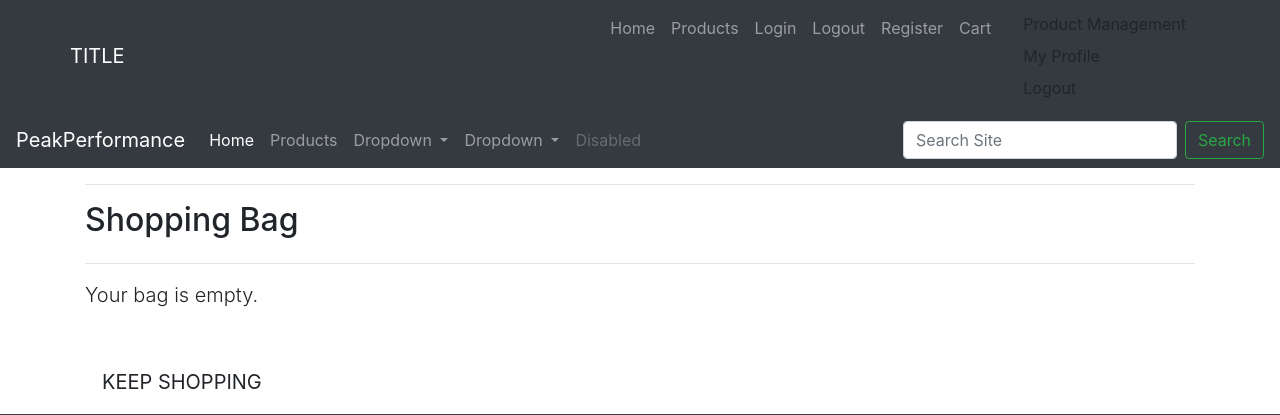
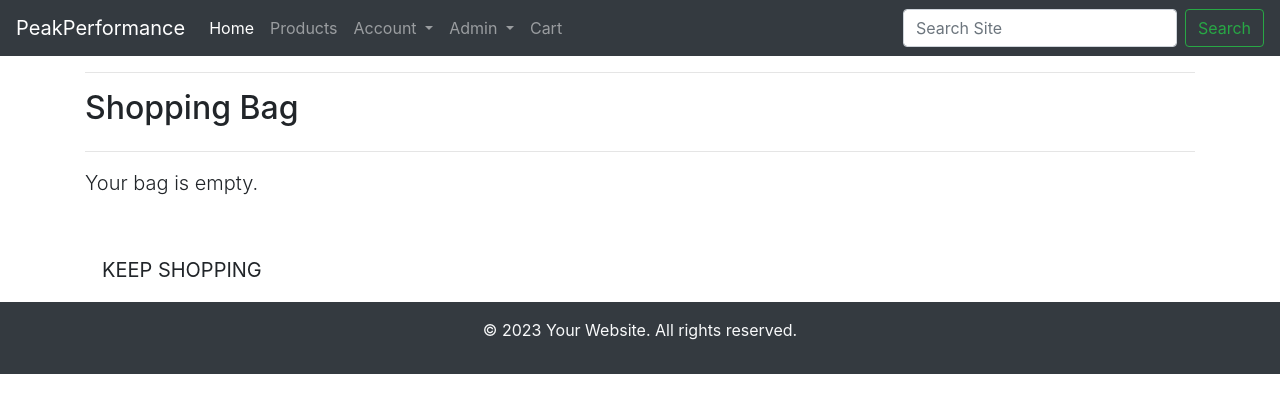
Before and after one commit to Thomas-Longworth/PeakPerformance-E-Commerce, a Django app: page /bag/ in a window 1280 px wide. Shown: the top 415 px of the page. Run offline with Django 4.2, Linux system fonts and the light colour scheme; the visitor is signed in with stand-in values (Sample User, id 1); some libraries are stand-ins or nearby versions.

Commit message:
add site_feedback.html for admin to view the websites feedback from customers

```diff
--- a/feedback/urls.py
+++ b/feedback/urls.py
@@ -2,5 +2,6 @@ from django.urls import path
 from . import views
 
 urlpatterns = [
-    path('', views.feedback_view, name='feedback_view')
+    path('', views.feedback_view, name='feedback_view'),
+    path('site/', views.site_feedback, name='site_feedback'),
 ]
--- a/templates/base.html
+++ b/templates/base.html
@@ -23,49 +23,7 @@
 </head>
 
 <body>
-    <nav class="navbar navbar-expand navbar-dark bg-dark">
-        <div class="container">
-            <a href="#" class="navbar-brand">TITLE</a>
-            <ul class="navbar-nav">
-                <li class="nav-item">
-                    <a href='/' class='nav-link'>Home</a>
-                </li>
-                <li class="nav-item">
-                    <a href="{% url 'products' %}" class='nav-link'>Products</a>
-                </li>
 
-                <li class="nav-item">
-                    <a href='/accounts/login' class='nav-link'>Login</a>
-                </li>
-                {% if request.user.is_authenticated %}
-                <li class="nav-item">
-                    <a href='/accounts/logout' class='nav-link'>Logout</a>
-                </li>
-                {% endif %}
-                <li class="nav-item">
-                    <a href="{% url 'account_signup' %}" class='nav-link'>Register</a>
-                </li>
-
-                <li class="nav-item">
-                    <a href="{% url 'view_bag' %}" class='nav-link'>Cart</a>
-                </li>
-                <div>
-                    {% if request.user.is_authenticated %}
-                    {% if request.user.is_superuser %}
-                    <a href="" class="dropdown-item">Product Management</a>
-                    {% endif %}
-                    <a href="{% url 'profile' %}" class="dropdown-item">My Profile</a>
-                    <a href="{% url 'account_logout' %}" class="dropdown-item">Logout</a>
-                    {% else %}
-                    <a href="{% url 'account_signup' %}" class="dropdown-item">Register</a>
-                    <a href="{% url 'account_login' %}" class="dropdown-item">Login</a>
-                    {% endif %}
-                </div>
-
-            </ul>
-
-        </div>
-    </nav>
 
     <nav class="navbar navbar-expand-lg navbar-dark bg-dark">
         <a class="navbar-brand" href="#">PeakPerformance</a>
@@ -77,7 +35,7 @@
         <div class="collapse navbar-collapse" id="navbarSupportedContent">
             <ul class="navbar-nav mr-auto">
                 <li class="nav-item active">
-                    <a class="nav-link" href="#">Home <span class="sr-only">(current)</span></a>
+                    <a class="nav-link" href='/'>Home <span class="sr-only">(current)</span></a>
                 </li>
 
                 <li class="nav-item">
@@ -87,30 +45,37 @@
                 <li class="nav-item dropdown">
                     <a class="nav-link dropdown-toggle" href="#" id="navbarDropdown" role="button"
                         data-toggle="dropdown" aria-haspopup="true" aria-expanded="false">
-                        Dropdown
+                        Account
                     </a>
                     <div class="dropdown-menu" aria-labelledby="navbarDropdown">
-                        <a class="dropdown-item" href="#">Action</a>
-                        <a class="dropdown-item" href="#">Another action</a>
+                        <a class="nav-link" href="{% url 'profile' %}">Profle</a>
+                        <a class="dropdown-item" href="{% url 'account_login' %}">Login</a>
+                        <a class="dropdown-item" href="{% url 'account_signup' %}">Register</a>
+                        <div class="dropdown-divider"></div>
+                        {% if request.user.is_authenticated %}
+                        <a class="dropdown-item" href="{% url 'account_logout' %}">Logout</a>
+                        {% endif %}
+                    </div>
+                </li>
+                {% if request.user.is_superuser %}
+                <li class="nav-item dropdown">
+                    <a class="nav-link dropdown-toggle" href="#" id="navbarDropdown" role="button"
+                        data-toggle="dropdown" aria-haspopup="true" aria-expanded="false">
+                        Admin
+                    </a>
+                    <div class="dropdown-menu" aria-labelledby="navbarDropdown">
+                        <a class="dropdown-item" href="{% url 'add_product' %}">Add new product</a>
+                        <a class="dropdown-item" href="{% url 'site_feedback' %}">Customer feedback</a>
                         <div class="dropdown-divider"></div>
                         <a class="dropdown-item" href="#">Something else here</a>
                     </div>
                 </li>
-                <li class="nav-item dropdown">
-                    <a class="nav-link dropdown-toggle" href="#" id="navbarDropdown" role="button"
-                        data-toggle="dropdown" aria-haspopup="true" aria-expanded="false">
-                        Dropdown
-                    </a>
-                    <div class="dropdown-menu" aria-labelledby="navbarDropdown">
-                        <a class="dropdown-item" href="#">Action</a>
-                        <a class="dropdown-item" href="#">Another action</a>
-                        <div class="dropdown-divider"></div>
-                        <a class="dropdown-item" href="#">Something else here</a>
-                    </div>
+                {% endif %}
+                {% if request.user.is_authenticated %}
+                <li class="nav-item">
+                    <a class="nav-link" href="{% url 'view_bag' %}">Cart</a>
                 </li>
-                <li class="nav-item">
-                    <a class="nav-link disabled" href="#" tabindex="-1" aria-disabled="true">Disabled</a>
-                </li>
+                {% endif %}
             </ul>
             <form class="form-inline my-2 my-lg-0" method="GET" action="{% url 'products' %}">
                 <input type="text" name="q" class="form-control mr-sm-2" placeholder="Search Site" aria-label="Search">
```
Also changed, not shown: feedback/templates/feedback/site_feedback.html (added, +13 -0 lines), feedback/views.py (+10 -1 lines).
